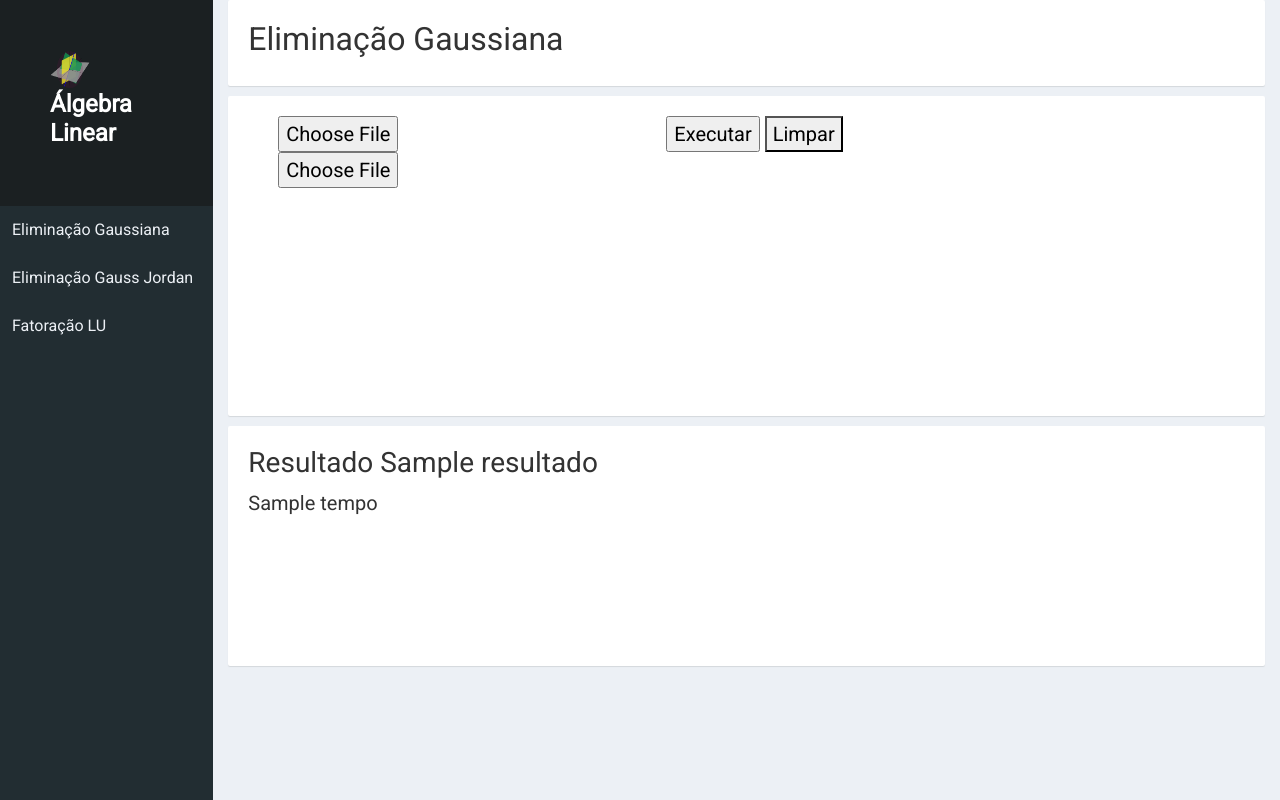
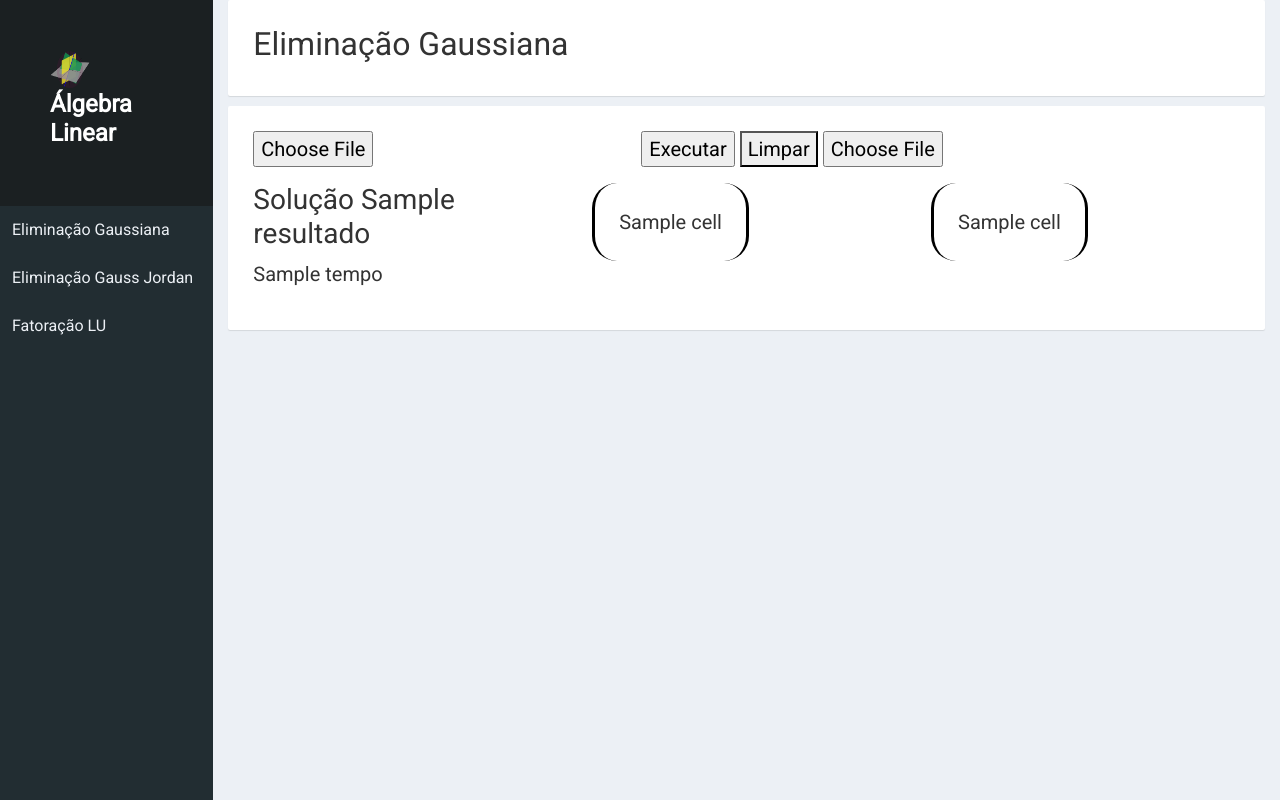
Before and after one commit to EduardoSampaio/webapp-algebra-linear, a Django app: template webapp/templates/gauss.html in a window 1280 px wide. Run offline with Django 3.2, Linux system fonts and the light colour scheme; the template is opened without the code that fills it: most values are stand-ins (such as "Sample title", 1, 10 or a date in 2020); form fields are guessed from the names that the template uses; some libraries are stand-ins or nearby versions.

Commit message:
ajuste layout

```diff
--- a/webapp/static/styles/site.css
+++ b/webapp/static/styles/site.css
@@ -1,3 +1,9 @@
+:root{
+    --color-darkness:#222d32;
+    --color-white:#ecf0f5
+}
+
+
 body {
     font-family: "Roboto", sans-serif;
     max-height: 100%;
@@ -9,14 +15,12 @@ input[type="file"] {
 }
 
 #menu-lateral {
-    box-sizing: border-box;
-    background-color: #222d32;
-    height: 100vh;
-    overflow: hidden;
+    overflow: auto;
+    background-color: var(--color-darkness);
 }
 
 #menu-lateral a {
-    color: #ecf0f5;
+    color: var(--color-white);
     display: block;
     padding: 12px;
     text-decoration: none;
@@ -33,7 +37,7 @@ input[type="file"] {
 }
 
 #conteudo {
-    background-color: #ecf0f5;
+    background-color: var(--color-white);
     height: 100vh;
 }
 
@@ -59,8 +63,6 @@ table {
     -webkit-border-radius: 25px;
     -moz-border-radius: 25px;
     border-radius: 25px;
-    margin: auto;
-    box-sizing: border-box;
 }
 
 td {
@@ -68,66 +70,16 @@ td {
 }
 
 .info {
-    -webkit-tap-highlight-color: rgba(0, 0, 0, 0);
     font-size: 20px;
-   /* line-height: 2;*/
     color: #333;
     font-weight: 500;
-    box-sizing: border-box;
-    display: block;
-    min-height: 20vh;
     background: #fff;
     box-shadow: 0 1px 1px rgba(0, 0, 0, 0.1);
     border-radius: 2px;
-    padding: 20px;
+    padding: 25px;
     margin-bottom: 10px;
+    -webkit-border-radius: 2px;
+    -moz-border-radius: 2px;
+    -ms-border-radius: 2px;
+    -o-border-radius: 2px;
 }
-
-.info-titulo {
-    min-height: 10vh;
-}
-
-.info-conteudo {
-    min-height: 40vh;
-}
-
-.info-detalhes {
-    min-height: 30vh;
-}
-
-.sobre {
-    font-size: 1em;
-    min-height: 10vh;
-}
-
-.entrada {
-    min-height: 10px;
-}
-
-@media (max-width: 766px) {
-    #menu-lateral {
-        background-color: #222d32;
-        height: 45vh;
-    }
-}
-
-.loader {
-    border: 16px solid #f3f3f3; /* Light grey */
-    border-top: 16px solid blue;
-    border-right: 16px solid green;
-    border-bottom: 16px solid red;
-    border-left: 16px solid pink;
-    border-radius: 50%;
-    width: 120px;
-    height: 120px;
-    animation: spin 2s linear infinite;
-}
-
-@keyframes spin {
-    0% {
-        transform: rotate(0deg);
-    }
-    100% {
-        transform: rotate(360deg);
-    }
-}
--- a/webapp/templates/base.html
+++ b/webapp/templates/base.html
@@ -16,11 +16,9 @@
 
 <body>
     <div class="container-fluid">
+        <div class="col-md-12 m-0 p-0">
             <div class="row">
-            <div class="col-md-12">
-                <div class="row">
-                    <!-- <div class="loader"></div> -->
-                    <nav class="col-md-2 col-sm-12 m-0 p-0" id="menu-lateral">
+                <div class="col-md-2 col-lg-2  col-sm-12 m-0 p-0" id="menu-lateral">
                     <div class="label-menu">
                         <h2><img src="{% static 'img/algebra.png'%}" height="40px" width="40px" />Álgebra Linear
                         </h2>
@@ -28,12 +26,11 @@
                     <a href="{% url 'gauss' %}" id="gauss">Eliminação Gaussiana</a>
                     <a href="{% url 'gaussjordan' %}" id="jordan">Eliminação Gauss Jordan</a>
                     <a href="{% url 'fatoracaolu' %}" id="fatoracao">Fatoração LU</a>
-                    </nav>
-                    <div class="col-md-10 col-sm-12 m-0 p-0">
+                </div>
+                <div class="col-md-10 col-lg-10 col-sm-12 m-0 p-0">
                     <div id="conteudo">
                         {% block content %}
                         {% endblock %}
-                        </div>
                     </div>
                 </div>
             </div>
--- a/webapp/templates/gauss.html
+++ b/webapp/templates/gauss.html
@@ -3,24 +3,12 @@
 {% block content %}
 
 <div class="col-12">
-    <div class="info info-titulo">
+    <div class="info">
         <h2>Eliminação Gaussiana</h2>
     </div>
-    <div class="info info-conteudo">
-        <div class="col-12">
-            {% comment %} <div class="col-12 m-0 p-0 sobre">
-                <h3>Sobre</h3>
-                <p>
-                    A eliminação de Gauss, ou método de escalonamento, é um algoritmo para se resolver sistemas de
-                    equações lineares. Este
-                    método consiste em aplicar sucessivas operações elementares num sistema linear, para o transformar
-                    num sistema de mais
-                    fácil resolução, que apresenta exatamente as mesmas soluções que o original.
-                    <a target="_blank" rel="noopener noreferrer"
-                        href="https://pt.wikipedia.org/wiki/Elimina%C3%A7%C3%A3o_de_Gauss">Saiba mais</a>
-                </p>
-            </div> {% endcomment %}
-
+    <div class="info">
+        <div class="col-12 m-0 p-0">
+            <div class="row">
                <div class="col-12">
                 <form class="form-group" action="{% url 'gauss' %}" method="POST" enctype="multipart/form-data">
                     {{ form.file }}
@@ -30,13 +18,11 @@
                     <input type="file" name="file" id="arquivo" required />
                     <form>
                  </div>
+                <div class="col-md-4">
+                            <h3>Solução {{resultado.resultado}}</h3>
+                            <p>{{resultado.tempo}}</p>
                  </div>
-    </div>
-    <div class="info info-detalhes">
-        <h3>Resultado {{resultado.resultado}}</h3>
-        <p>{{resultado.tempo}}</p>
-
-        <!-- <div class="col-md-4">
+                <div class="col-md-4">
                     <table>
                         {% for row in resultado.original %}
                         <tr>
@@ -62,7 +48,9 @@
                         </tr>
                         {% endfor %}
                     </table>
-        </div> -->
+                </div>
+            </div>
+        </div>
     </div>
 </div>
 {% endblock %}
```
Lines whose indentation alone changed are shown as unchanged.
